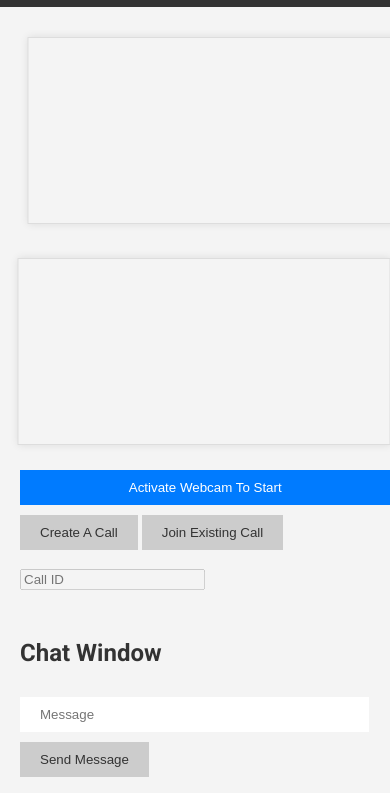
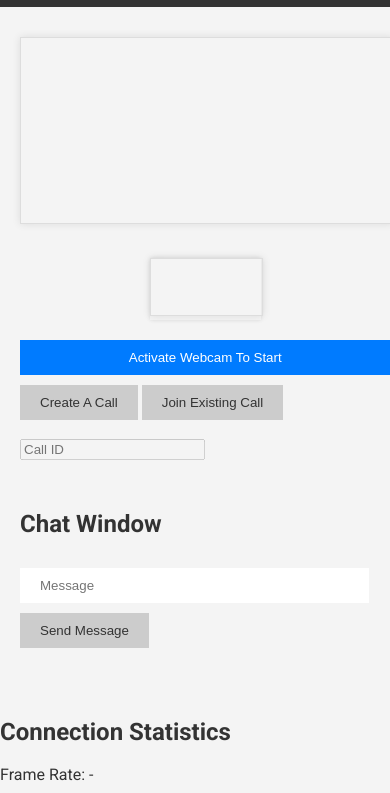
Before and after one commit to VineetMalik14/P2Pconnect, a website built with Vite: page index.html in a window 390 px wide. Shown: the part 51-844 px from the top of the page. Built offline with nearby package versions, Linux system fonts and the light colour scheme; some packages are replaced by stand-ins of ours; no server answers.

Commit message:
Fixed style for smaller screens

```diff
--- a/style.css
+++ b/style.css
@@ -148,3 +148,38 @@ footer p {
     max-width: 100%;
   }
 }
+
+/* Responsive Design for Smaller Screens */
+@media (max-width: 768px) {
+  .main-container {
+    width: 95%;
+  }
+
+  .video-section {
+    flex-direction: column-reverse; /* Swap the order of videos */
+  }
+
+  .video-wrapper.local {
+    position: static;
+    width: 30%; /* Make local video smaller */
+    height: auto;
+    margin: 10px auto; /* Center the local video */
+    box-shadow: 0 0 4px rgba(0,0,0,0.1); /* Optional: softer shadow */
+    transform: scaleX(1); /* Flip back the local video */
+  }
+
+  .video-wrapper.remote {
+    width: 100%; /* Use full width for remote video */
+    max-width: none; /* Remove max-width restriction */
+    z-index: 1;
+    margin-bottom: 20px;
+    transform: scaleX(1); /* Flip back the remote video */
+  }
+
+  video {
+    width: 100%;
+    height: auto;
+  }
+
+  /* Additional styling for buttons and inputs can remain unchanged */
+}
```
